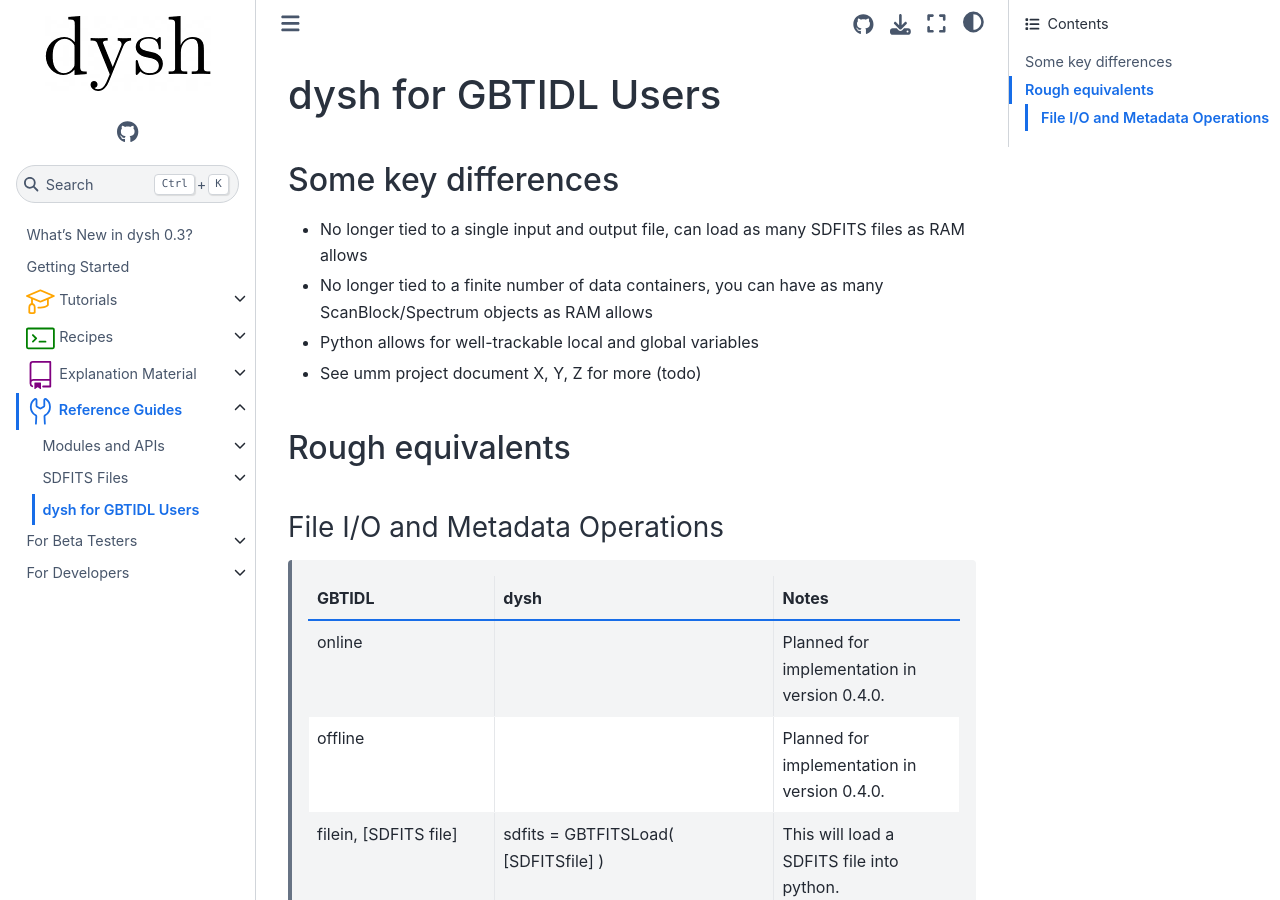
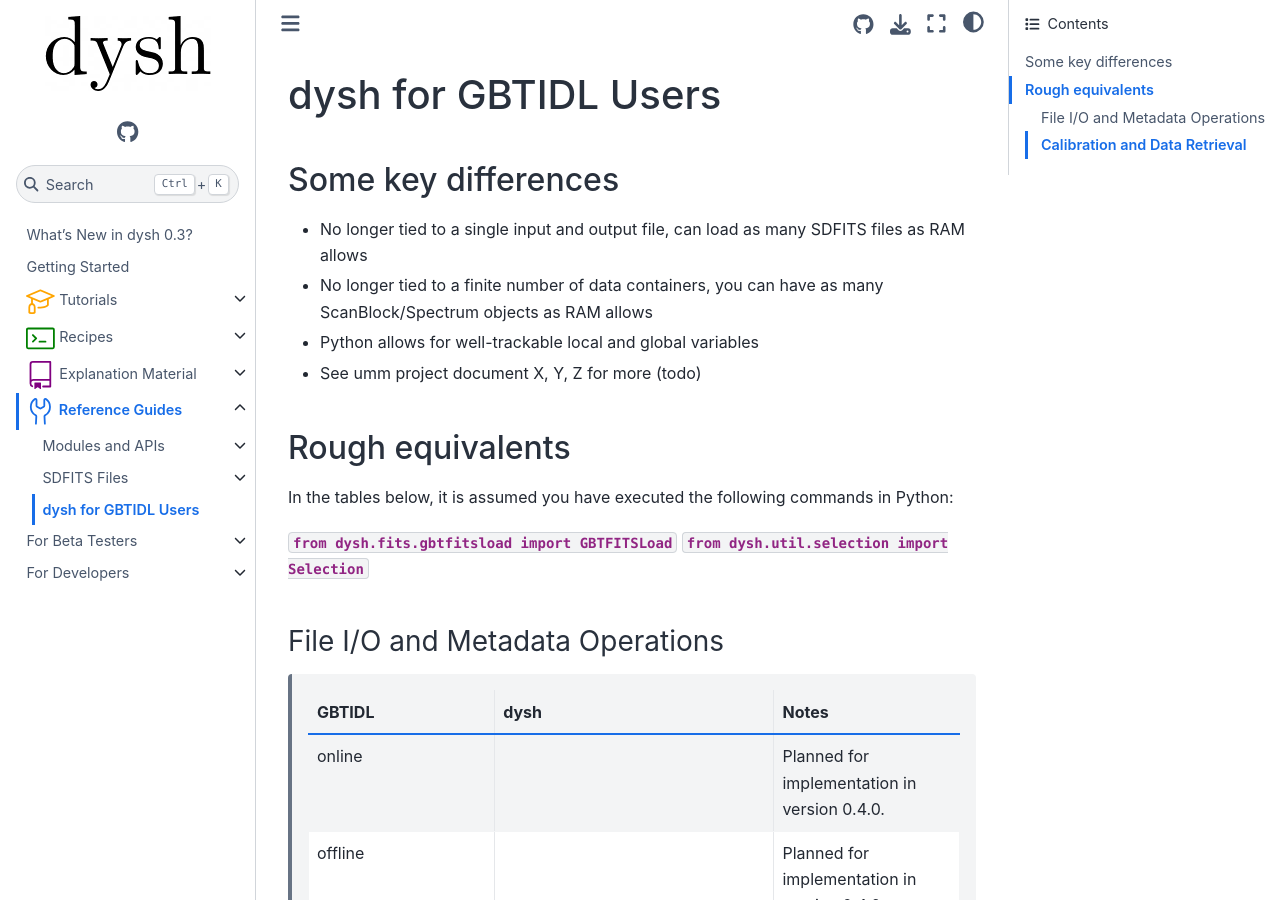
Before and after one commit to GreenBankObservatory/dysh, a Sphinx documentation site: the page built from docs/source/reference/dysh-for-gbtidl-users.rst, in a window 1280 px wide and 900 px high. Built offline with Sphinx 7.4.7 and the Sphinx Book theme 1.1.4, drawn with Linux system fonts in a browser that asks for light colours; pages that are not in the unit, such as notebooks, are missing from menus; some of the changed text lies outside the part shown.

Commit message:
checkpoint

```diff
--- a/docs/source/reference/dysh-for-gbtidl-users.rst
+++ b/docs/source/reference/dysh-for-gbtidl-users.rst
@@ -22,6 +22,10 @@
 Rough equivalents
 =================
 
+In the tables below, it is assumed you have executed the following commands in Python:
+
+`from dysh.fits.gbtfitsload import GBTFITSLoad`
+`from dysh.util.selection import Selection`
 
 
 
@@ -34,3 +38,8 @@
     :header-rows: 1
     :class: longtable
     :widths: 10 15 10
+
+
+
+Calibration and Data Retrieval
+------------------------------
```
